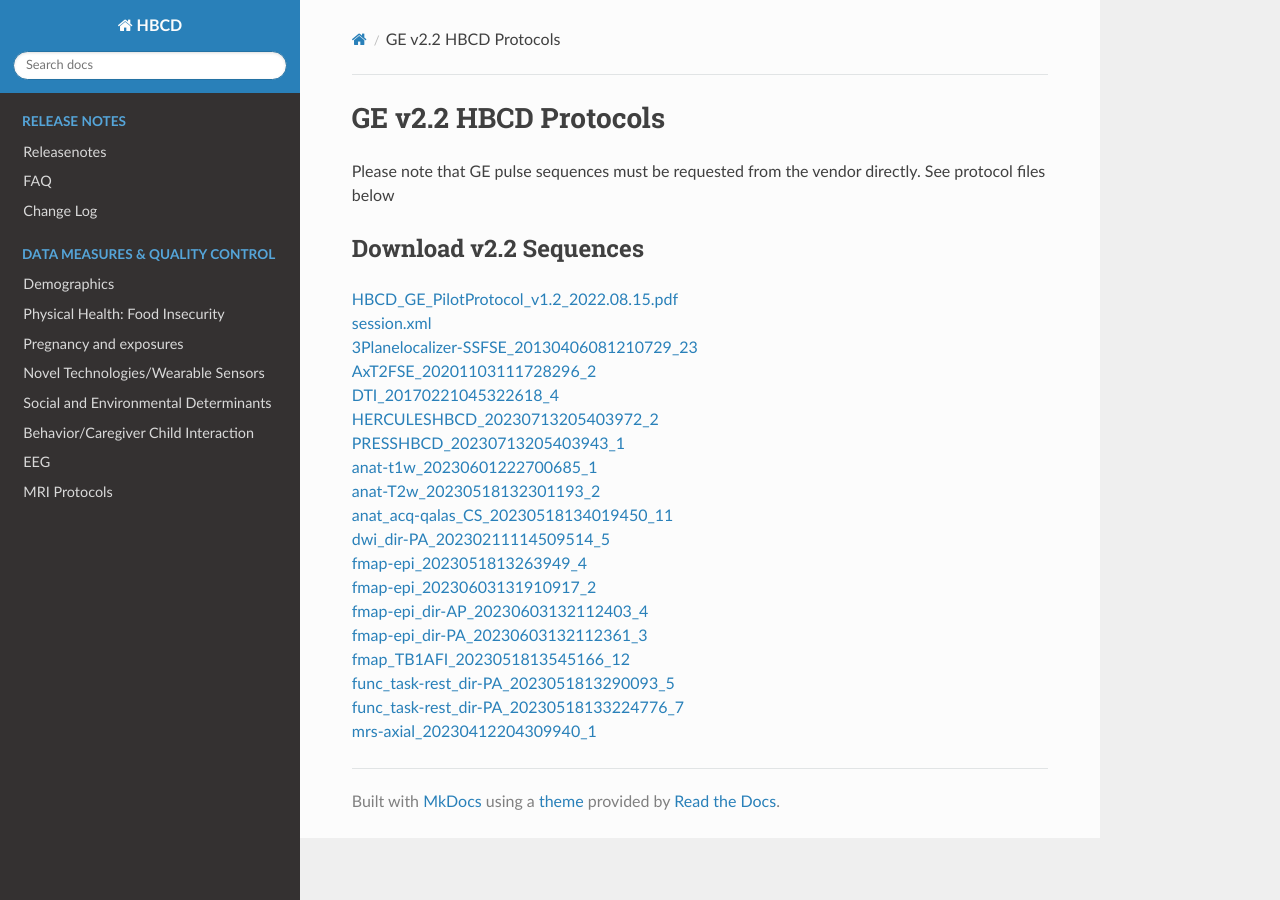
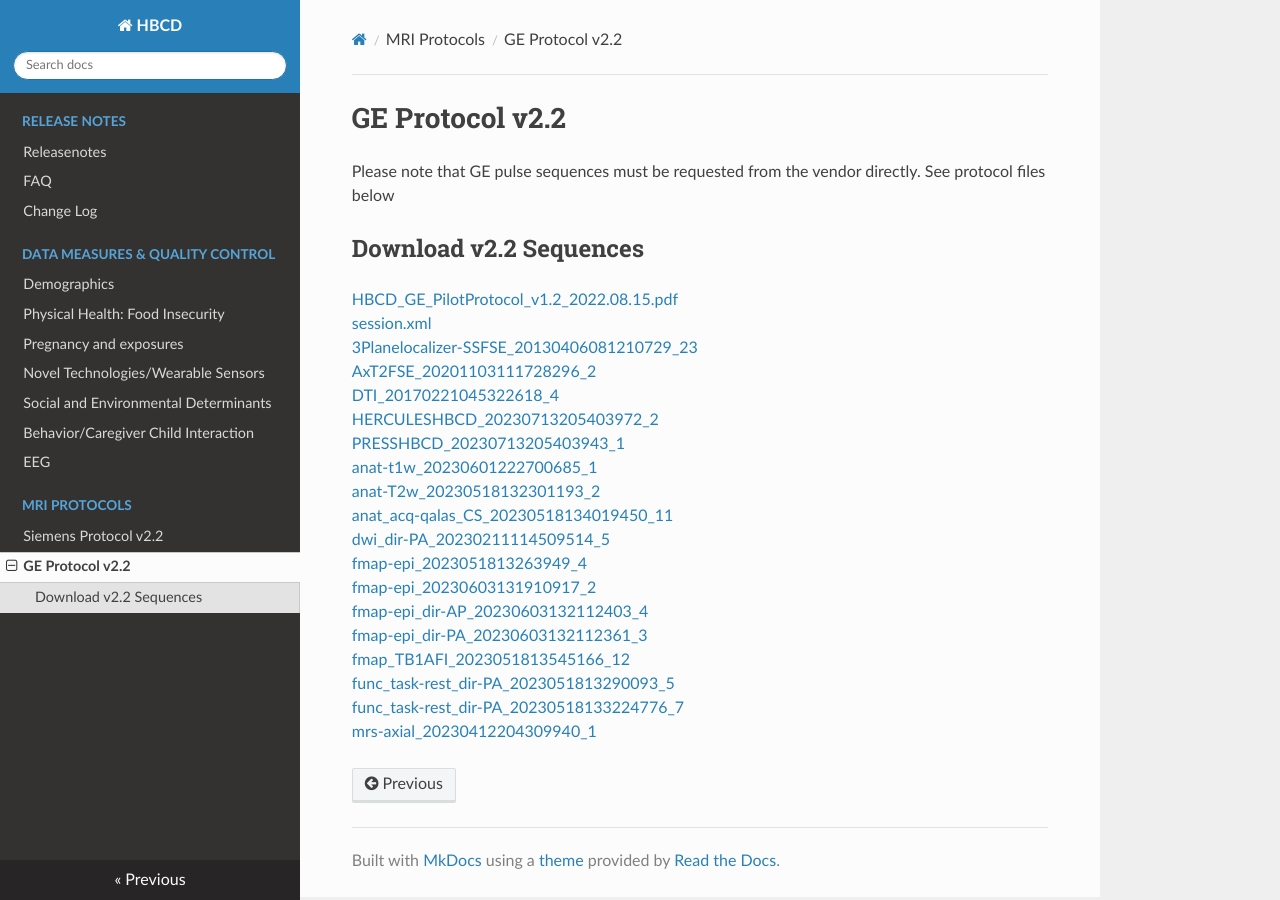
Before and after one commit to mattcieslak/hbcd-docs, an MkDocs documentation site: the page built from docs/ge.md, in a window 1280 px wide. Built offline with MkDocs 1.6.1, drawn with Linux system fonts in a browser that asks for light colours; nearby versions of some CDN libraries.

Commit message:
make separate subsections for mri protocols

```diff
--- a/docs/ge.md
+++ b/docs/ge.md
@@ -1,4 +1,4 @@
-# GE v2.2 HBCD Protocols
+# GE Protocol v2.2
 
 Please note that GE pulse sequences must be requested from the vendor directly. See protocol files below
 
--- a/docs/siemens.md
+++ b/docs/siemens.md
@@ -1,4 +1,4 @@
-# Siemens v2.2 HBCD Protocol Release Notes
+# Siemens Protocol v2.2
 
 ## Installation Instructions
 
--- a/mkdocs.yml
+++ b/mkdocs.yml
@@ -16,4 +16,6 @@ nav:
     - Social and Environmental Determinants: measures/socenv_determinants.md
     - Behavior/Caregiver Child Interaction: measures/behavior.md
     - EEG: measures/eeg.md
-  - MRI Protocols: mri_protocols.md
+  - MRI Protocols:
+    - Siemens Protocol v2.2: seimens.md
+    - GE Protocol v2.2: ge.md
```
